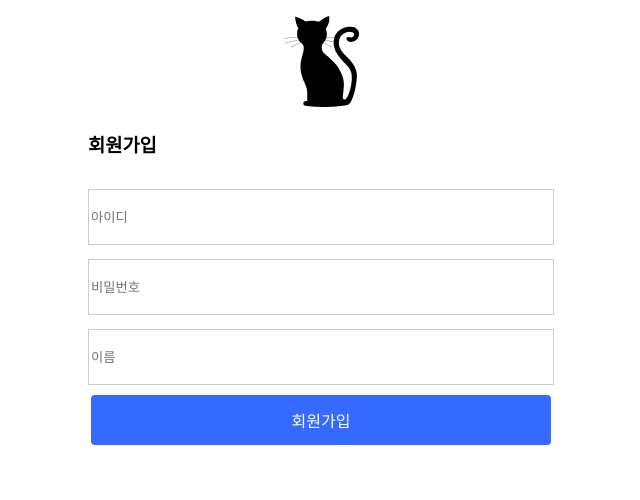
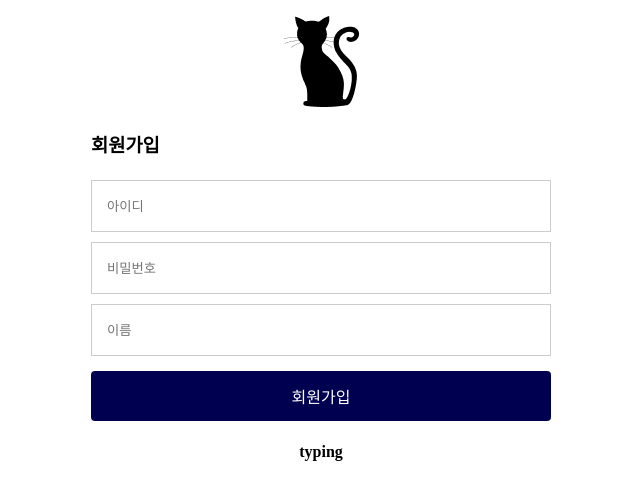
Before and after one commit to junior-pilot-project/product-sale-front, a React (Create React App) app: page /register in a window 1280 px wide. Shown: the top 500 px of the page, without its empty margins (319-959 px from the left). Built offline with nearby package versions, Linux system fonts and the light colour scheme.

Commit message:
feat. 로그인 백엔드 api 연결

```diff
--- a/src/App.tsx
+++ b/src/App.tsx
@@ -10,7 +10,7 @@ class App extends Component {
       <div>
         <Routes>
           <Route path="/" element={<MainPage />} />
-          <Route path="/login" element={<LoginPage />} />
+          <Route path="/loginPage" element={<LoginPage />} />
           <Route path="/register" element={<RegisterPage />} />
         </Routes>
       </div>
--- a/src/components/auth/AuthForm.tsx
+++ b/src/components/auth/AuthForm.tsx
@@ -1,4 +1,6 @@
+import axios from 'axios';
 import Button from 'components/common/Button';
+import { useState } from 'react';
 import { useNavigate } from 'react-router';
 import styled from 'styled-components';
 /**
@@ -7,6 +9,8 @@ import styled from 'styled-components';
  */
 
 const AuthFormBlock = styled.div`
+  width: 460px;
+  margin: 0 auto;
   h3 {
     text-align: left;
     color: black;
@@ -14,10 +18,12 @@ const AuthFormBlock = styled.div`
 `;
 
 const StyledInput = styled.input`
+  display: inline-block;
   border: 1px solid #ccc;
-  width: 460px;
+  width: 100%;
   height: 52px;
-  margin-top: 14px;
+  padding: 15px 15px;
+  margin: 5px 0;
 `;
 const textMap = {
   login: '로그인',
@@ -28,20 +34,59 @@ type AuthType = {
   type: 'register' | 'login';
 };
 
+type LoginType = {
+  id: string;
+  password: string;
+};
+
 const AuthForm = ({ type }: AuthType) => {
   const text = textMap[type];
   const navigate = useNavigate();
 
+  const [answer, setAnswer] = useState<LoginType>({
+    id: '',
+    password: '',
+  });
+  const [status, setStatus] = useState('typing');
+
+  const handleLoginInput = (e: any) => {
+    const { name, value } = e.target;
+    setAnswer({
+      ...answer,
+      [name]: value,
+    });
+  };
+
+  const handleSubmit = async (e: any) => {
+    e.preventDefault();
+    const resp = await (await axios.post(`/login`, answer)).data;
+    setStatus(resp.accessToken);
+    console.log(resp);
+  };
+
   return (
     <AuthFormBlock>
       <h3>{type === 'register' ? '회원가입' : '로그인'}</h3>
-      <form>
-        <StyledInput placeholder="아이디"></StyledInput>
-        <StyledInput placeholder="비밀번호" type="password"></StyledInput>
+      <form onSubmit={handleSubmit}>
+        <StyledInput
+          name="id"
+          placeholder="아이디"
+          onChange={handleLoginInput}
+        ></StyledInput>
+        <StyledInput
+          name="password"
+          placeholder="비밀번호"
+          type="password"
+          onChange={handleLoginInput}
+        ></StyledInput>
         {type === 'register' && <StyledInput placeholder="이름"></StyledInput>}
         <Button
+          disabled={
+            answer.id.length === 0 ||
+            answer.password.length === 0 ||
+            status === 'submitting'
+          }
           style={{ width: '460px', height: '50px' }}
-          onClick={() => navigate('/')}
         >
           {text}
         </Button>
@@ -53,6 +98,15 @@ const AuthForm = ({ type }: AuthType) => {
             회원가입
           </Button>
         )}
+        <h4
+          style={{
+            color: '#000000',
+            overflow: 'hidden',
+            wordWrap: 'break-word',
+          }}
+        >
+          {status}
+        </h4>
       </form>
     </AuthFormBlock>
   );
--- a/src/index.css
+++ b/src/index.css
@@ -1,9 +1,16 @@
+* {
+  box-sizing: border-box;
+}
+
 body {
   margin: 0;
   /* background-color: #000000; */
   color: #fff;
 }
 
+button {
+  display: inline-block;
+}
 .wrap {
   margin: 0 auto;
   padding: 12px;
@@ -28,3 +35,7 @@ footer {
   padding: 16px;
   font-weight: 700;
 }
+
+button:disabled {
+  background-color: #000051;
+}
--- a/src/setupProxy.js
+++ b/src/setupProxy.js
@@ -2,7 +2,7 @@ const { createProxyMiddleware } = require('http-proxy-middleware');
 
 module.exports = function (app) {
   app.use(
-    ['/api', '/logins', '/test'], //proxy가 필요한 path parameter
+    ['/api', '/login', '/test'], //proxy가 필요한 path parameter
     createProxyMiddleware({
       target: 'http://localhost:8080', //타겟이 되는 api url
       changeOrigin: true, // 서버 구성에 따른 호스트 헤더 변경 여부 설정
```
